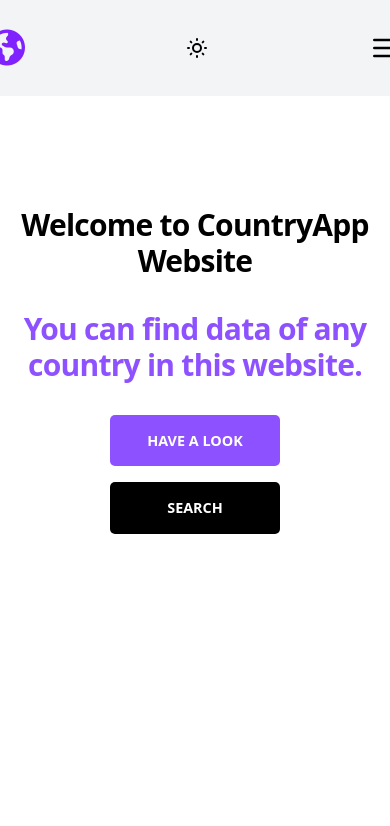
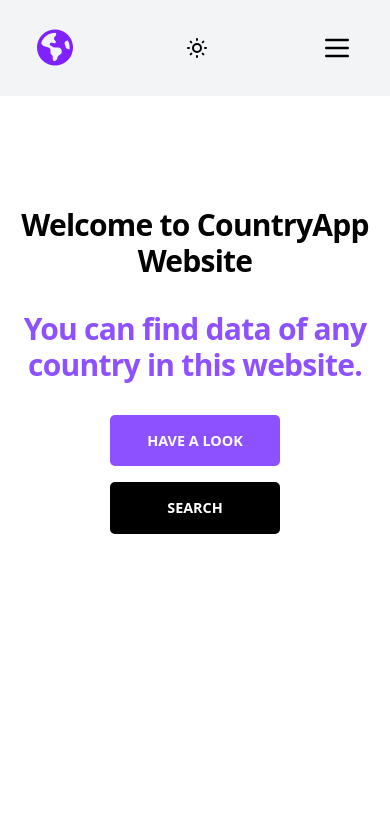
Before and after one commit to aytekin1515/countryApp-test, a website: page index.html in a window 390 px wide. Shown: the top 826 px of the page. Drawn offline with Linux system fonts and the light colour scheme; no server answers.

Commit message:
six commit

```diff
--- a/index.html
+++ b/index.html
@@ -47,10 +47,9 @@
                     <a onclick="filter('Antarctic')" rel="noopener noreferrer" href="#"
                         class="flex items-center text-[18px] px-4 -mb-1 border-b-2 border-gray-300 dark:border-">Antarctic</a>
                 </li>
-
             </ul>
 
-            <div class="gap-x-40  flex justify-between items-center md:hidden">
+            <div class="gap-x-28  flex justify-between items-center md:hidden">
                 <a onclick="filter('all')" rel="noopener noreferrer" href="#" aria-label="Back to homepage"
                     class="flex md:hidden items-center">
                     <i class="fa-solid fa-earth-americas text-4xl text-violet-600"></i>
```
Also changed, not shown: src/output.css.
